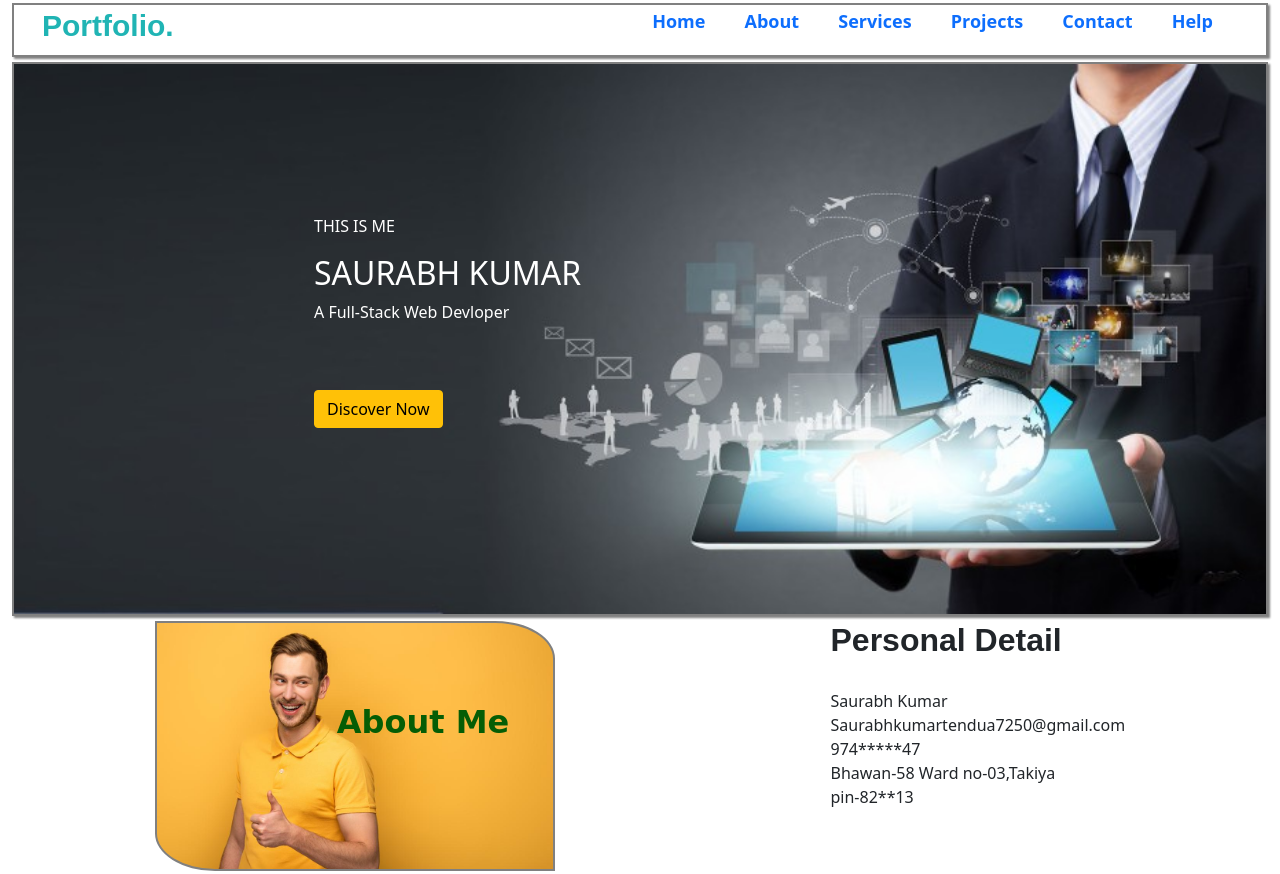
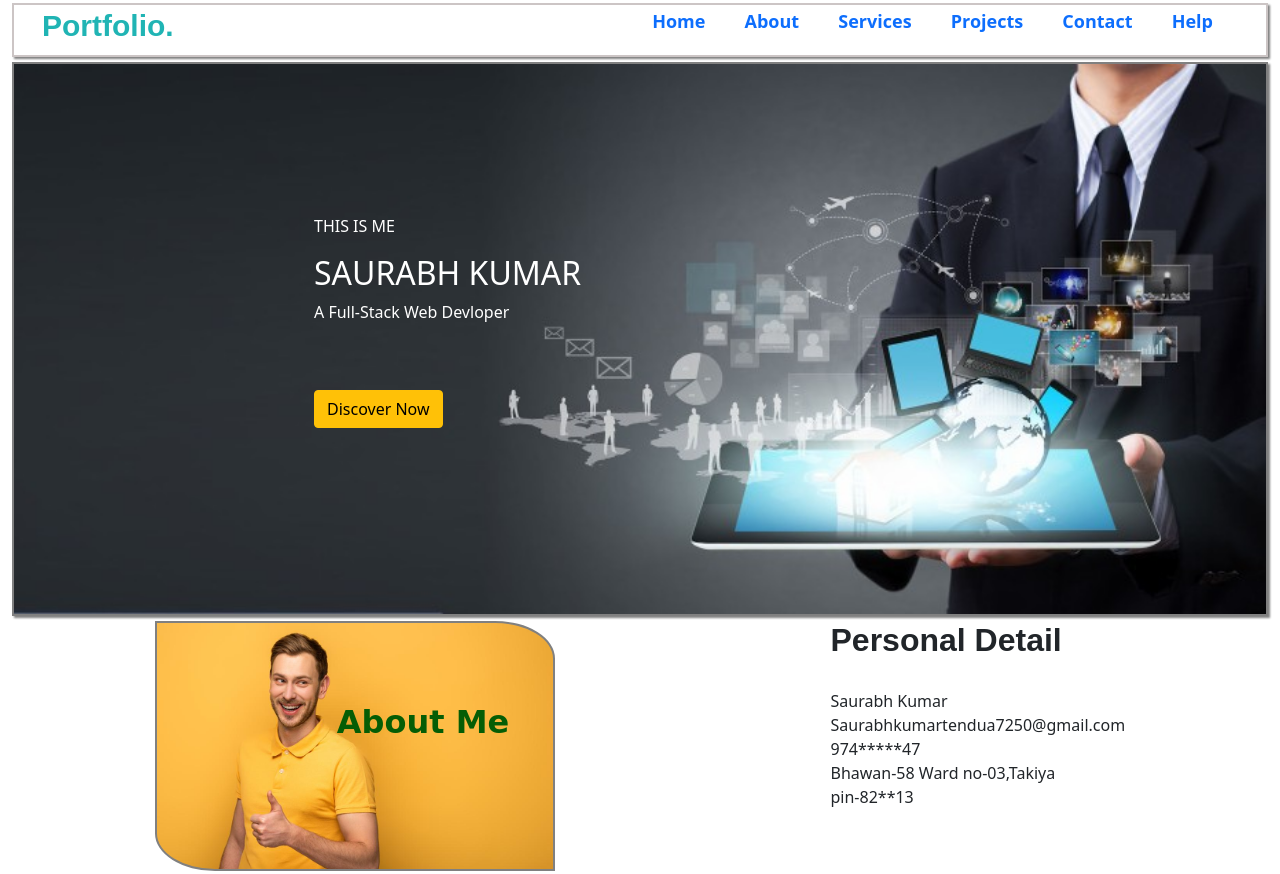
Before and after one commit to saurabh7250/MyProfile, a website: page index.html in a window 1280 px wide. Shown: the top 874 px of the page. Drawn offline with nearby package versions, Linux system fonts and the light colour scheme.

Commit message:
color in header

```diff
--- a/index.html
+++ b/index.html
@@ -12,7 +12,7 @@
             text-decoration: none;
         }
         header{
-            border: 2px solid grey;
+            border: 2px solid rgb(204, 197, 197);
             box-shadow: 2px 2px 2px grey;
             display: flex;
             justify-content: space-between;
```
